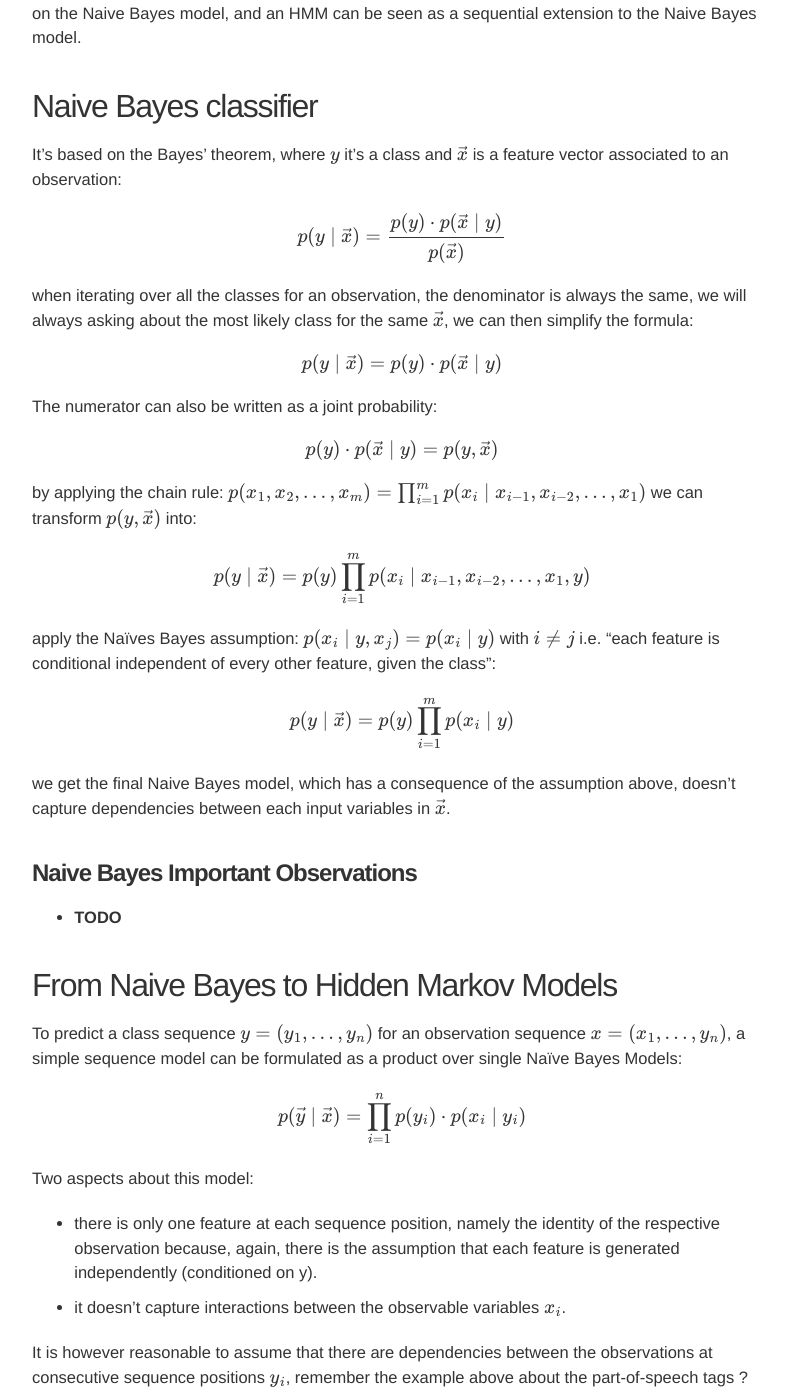
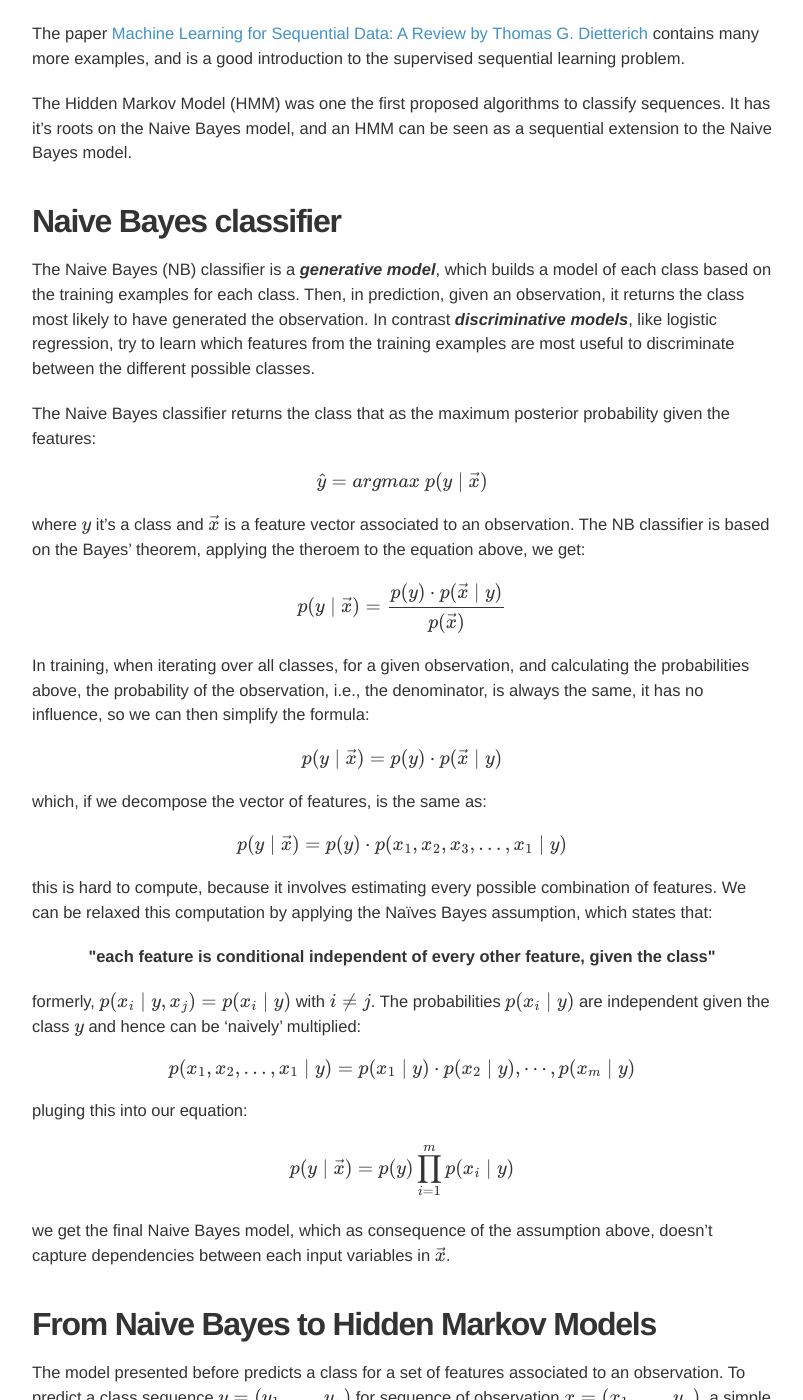
Before and after one commit to davidsbatista/davidsbatista.net, a Jekyll site: the page built from _posts/2017-08-09-Sequential_Supervised_Learning_part_I.md, in a window 1280 px wide and 1400 px high, scrolled down 1030 px. Shown: the whole window, without its empty margins (238-1041 px from the left). Built offline with Jekyll 4.4.1, drawn with Linux system fonts in a browser that asks for light colours; nearby versions of some CDN libraries; some web fonts are replaced; formulas are drawn with MathJax 3; comment, search, counter and statistics services are not loaded; some of the changed text lies outside the part shown.

Commit message:
resuming part I of sequence classifiers

```diff
--- a/_posts/2017-08-09-Sequential_Supervised_Learning_part_I.md
+++ b/_posts/2017-08-09-Sequential_Supervised_Learning_part_I.md
@@ -1,15 +1,17 @@
 ---
 layout: post
-title: Sequence Learning - Hidden Markov Models
+title: Hidden Markov Models
 date: 2017-08-09 00:00:00
-tags: [hidden markov models, sequence modeling, tutorial]
+tags: [hidden markov models, naive bayes, sequence classifier, tutorial]
 categories: [blog]
 comments: true
 disqus_identifier: 20170809
-preview_pic:
+preview_pic: /assets/images/2017-08-09-Sequential_Supervised_Learning_part_I.png
 ---
 
-# __Introduction__
+This is the first post, of a series of posts, about sequential supervised learning applied to Natural Language Processing (NLP). In this post I will write about the classical algorithm for sequence learning, the Hidden Markov Model (HMM), explain how it's related with the Naive Bayes Model and it's limitations.
+
+## __Introduction__
 
 The classical problem in Machine Learning is to learn a classifier that can distinguish between two or more classes, i.e., that can accurately predict a class for a new object given training examples of objects already classified.
 
@@ -30,53 +32,69 @@
 
 The paper [Machine Learning for Sequential Data: A Review by Thomas G. Dietterich](http://web.engr.oregonstate.edu/~tgd/publications/mlsd-ssspr.pdf) contains many more examples, and is a good introduction to the supervised sequential learning problem.
 
-The Hidden Markov Model (HMM) was one the first algorithms to classify sequences. It has it's roots on the Naive Bayes model, and an HMM can be seen as a sequential extension to the Naive Bayes model.
+The Hidden Markov Model (HMM) was one the first proposed algorithms to classify sequences. It has it's roots on the Naive Bayes model, and an HMM can be seen as a sequential extension to the Naive Bayes model.
 
-## Naive Bayes classifier
+## __Naive Bayes classifier__
 
-It's based on the Bayes' theorem, where $$y$$ it's a class and $$\vec{x}$$ is a feature vector associated to an observation:
+The Naive Bayes (NB) classifier is a ___generative model___, which builds a model of each class based on the training examples for each class. Then, in prediction, given an observation, it returns the class most likely to have generated the observation. In contrast ___discriminative models___, like logistic regression, try to learn which features from the training examples are most useful to discriminate between the different possible classes.
+
+The Naive Bayes classifier returns the class that as the maximum posterior probability given the features:
+
+$$ \hat{y} = argmax\ p(y \mid \vec{x})$$
+
+where $$y$$ it's a class and $$\vec{x}$$ is a feature vector associated to an observation. The NB classifier is based on the Bayes' theorem, applying the theroem to the equation above, we get:
 
 $$ p(y \mid \vec{x}) = \frac{p(y) \cdot p(\vec{x} \mid y)}{p(\vec{x})} $$
 
-when iterating over all the classes for an observation, the denominator is always the same, we will always asking about the most likely class for the same $$\vec{x}$$, we can then simplify the formula:
+In training, when iterating over all classes, for a given observation, and calculating the probabilities above, the probability of the observation, i.e., the denominator, is always the same, it has no influence, so we can then simplify the formula:
 
 $$p(y \mid \vec{x}) = p(y) \cdot p(\vec{x} \mid y) $$
 
-The numerator can also be written as a joint probability:
+which, if we decompose the vector of features, is the same as:
 
-$$p(y) \cdot p(\vec{x} \mid y) = p(y,\vec{x})$$
+$$ p(y \mid \vec{x}) = p(y) \cdot p(x_{1}, x_{2}, x_{3}, \dots, x_{1} \mid y) $$
 
-by applying the chain rule: $$p(x_{1}, x_{2}, \dots, x_{m}) = \prod_{i=1}^{m} p(x_{i} \mid x_{i-1}, x_{i-2}, \dots, x_{1})$$ we can transform $$p(y,\vec{x})$$ into:
+this is hard to compute, because it involves estimating every possible combination of features. We can be relaxed this computation by applying the Naïves Bayes assumption, which states that:
 
-$$ p(y \mid \vec{x}) = p(y) \prod_{i=1}^{m} p(x_{i} \mid x_{i-1}, x_{i-2}, \dots, x_{1}, y) $$
+<center>
+<b>
+ "each feature is conditional independent of every other feature, given the class"
+</b>
+ </center>
 
-apply the Naïves Bayes assumption: $$p(x_{i} \mid y,x_{j}) = p(x_{i} \mid y)$$ with $$i \neq j$$ i.e. "each feature is conditional independent of every other feature, given the class":
+formerly, $$p(x_{i} \mid y,x_{j}) = p(x_{i} \mid y)$$ with $$i \neq j$$. The probabilities $$p(x_{i} \mid y)$$ are independent given the class $$y$$ and hence can be ‘naively’ multiplied:
+
+$$ p(x_{1}, x_{2}, \dots, x_{1} \mid y) =  p(x_{1} \mid y) \cdot p(x_{2} \mid y), \cdots, p(x_{m} \mid y)$$
+
+pluging this into our equation:
 
 $$ p(y \mid \vec{x}) = p(y) \prod_{i=1}^{m} p(x_{i} \mid y) $$
 
-we get the final Naive Bayes model, which has a consequence of the assumption above,
-doesn't capture dependencies between each input variables in $$\vec{x}$$.
-
-#### __Naive Bayes Important Observations__
-
-* __TODO__
+we get the final Naive Bayes model, which as consequence of the assumption above, doesn't capture dependencies between each input variables in $$\vec{x}$$.
 
 
-## From Naive Bayes to Hidden Markov Models
+## __From Naive Bayes to Hidden Markov Models__
 
-To predict a class sequence $$y=(y_{1}, \dots, y_{n})$$ for an observation sequence  $$x=(x_{1}, \dots, y_{n})$$, a simple sequence model can be formulated as a product over single Naïve Bayes Models:
+The model presented before predicts a class for a set of features associated to an observation. To predict a class sequence $$y=(y_{1}, \dots, y_{n})$$ for sequence of observation $$x=(x_{1}, \dots, y_{n})$$, a simple sequence model can be formulated as a product over single Naïve Bayes models:
 
 $$ p(\vec{y} \mid \vec{x}) = \prod_{i=1}^{n} p(y_{i}) \cdot p(x_{i} \mid y_{i}) $$
 
 Two aspects about this model:
 
-* there is only one feature at each sequence position, namely the identity of the respective observation because, again, there is the assumption that each feature is generated independently (conditioned on y).
+* there is only one feature at each sequence position, namely the identity of the respective observation due the assumption that each feature is generated independently, conditioned on the class $$y_{i}$$.
 
 * it doesn't capture interactions between the observable variables $$x_{i}$$.
 
 It is however reasonable to assume that there are dependencies between the observations at consecutive sequence positions $$y_{i}$$, remember the example above about the part-of-speech tags ?
 
-The Hidden Markov Model introduces state transition probabilities, first order if it only accounts for the previous state:
+This is where the First-order Hidden Markov Model appears, introducing the __Markov Assumption__:
+
+
+<center>
+<b>
+ "the probability of a particular state is dependent only on the previous state"
+</b>
+ </center>
 
 $$ p(\vec{y} \mid \vec{x}) = \prod_{i=1}^{n} p(y_{i} \mid y_{i-1}) \cdot p(x_{i} \mid y_{i}) $$
 
@@ -88,36 +106,58 @@
 
 ----
 
-## __Hidden Markov Models__
+## __Hidden Markov Model__
 
-Set of states/labels: $$Q = q_{1}, q_{2}, \cdots, q_{N}$$
+A Hidden Markov Model (HMM) is a sequence classifier. As other machine learning algorithms it can be trained, i.e.: given labeled sequences of observations, and then using the learned parameters to assign a sequence of labels given a sequence of observations. Let's define an HMM framework containing the following components:
 
-Set of observations/words: $$O = o_{1}, o_{2}, o_{N}$$
+* states (i.e., labels): $$T = t_{1}, t_{2}, \cdots, t_{N}$$
+* observations (i.e., words) : $$W = w_{1}, w_{2}, \cdots, w_{N}$$
+* two special states: $$t_{start}$$ and $$t_{end}$$ which are not associated with the observation
 
-* An initial probability
-* A final probability
-* A transition probability, matrix A, i.e., the probability from going from one label to another
-* An emission probability, matrix B, i.e., probability of an observation being generated from a state $$q_{i}$$.
+and probabilities relating states and observations:
+
+* __initial probability__: an initial probability distribution over states
+* __final probability__: a final probability distribution over states
+* __transition probability__: a matrix $$A$$ with the probabilities from going from one label to another
+* __emission probability__: a matrix $$B$ with the probabilities of an observation being generated from a state
+
+<figure>
+  <img style="width: 65%; height: 65%" src="/assets/images/2017-08-09-Sequential_Supervised_Learning_part_I.png">
+</figure>
+
+<!--
+picture taken from:
+http://www.cs.virginia.edu/~hw5x/Course/CS6501-Text-Mining/_site/mps/mp3.html
+
+https://liqiangguo.wordpress.com/page/2/
+-->
+
+A First-order Hidden Markov Model has assumptions:
+
+* __Markov Assumption__: the probability of a particular state is dependent only on the previous state.
+
+* __Output Independence__: the probability of an output observation $$w_{i}$$ depends only on the state that produced the observation $$t_{i}$$ and not on any other states or any other observations.
+
 
 Within this framework we can define 3 three major problems which can be efficiently solved by relying on dynamic programming and by making use of the independence assumptions of the HMM model.
 
-#### __1 - Computing the likelihood of an observation sequence__
+#### __Likelihood: computing the probability of an observation sequence__
 
-* Given an HMM λ = (A,B) and an observation sequence $$O = o1,o2,...,oT$$
-* How to determine the likelihood $$P(O\|λ)$$
+* Given an HMM $$\gamma$$ = ($$A$$,$$B$$) and an observation sequence $$W = w_{1}, w_{2}, \dots, w_{T}$$
+* How to determine the likelihood $$P( W \mid λ)$$, i.e., what is the probability of this observation sequence ?
 * Forward algorithm
 
-#### __2 - Finding best label sequence for an observation sequence__
+#### __Decoding: finding best label sequence for an observation sequence__
 
-* Given an HMM λ = (A,B) and sequence of observations O = o1,o2,...,oT
-* How to find the most probable sequence of states Q = q1q2q3 ...qT ?
+* Given an HMM $$\gamma$$ = ($$A$$,$$B$$) and an observation sequence $$W = w_{1}, w_{2}, \cdots, w_{T}$$
+* How to find the most probable sequence of states $$T = t_{1}, t_{2}, t_{3}, \dots, t_{T}$$ ?
 * Posterior Decoding or minimum risk decoding
 * Viterbi
 
-#### __3 - Learning the HMM parameters__
+#### __Learning: learn the HMM parameters__
 
-* Given an observation sequence O and the set of possible states in the HMM
-* How to learn the HMM parameters A and B
+* Given an observation sequence $$W$$ and the set of possible states $$T$$ in the HMM
+* How to learn the HMM parameters $$A$$ and $$B$$
 * Forward-Backward
 * Baum-Welch algorithm
 
@@ -132,11 +172,13 @@
 
 #### __HMM Important Observations__
 
-* There is only one feature at each word/sequence position, namely the identity i.e., the value of the respective observation.
+* There is only one feature at each word/observation in the sequence, namely the identity i.e., the value of the respective observation.
 
-* Each state depends only on its immediate predecessor, that is, each state $$y_{i}$$ is independent of all its ancestors $$y_{1}, y_{2}, \dots, y_{i-2}$$ given its previous state $$y_{i-1}$$.
+* Each state depends only on its immediate predecessor, that is, each state $$t_{i}$$ is independent of all its ancestors $$t_{1}, t_{2}, \dots, t_{i-2}$$ given its previous state $$t_{i-1}$$.
 
-* Each observation variable $$x_{i}$$ depends only on the current state $$y_{i}$$.
+* Each observation variable $$w_{i}$$ depends only on the current state $$t_{i}$$.
 
 
-Both models presented before, the Naïve Bayes and the Hidden Markov models are generative models, that is, they model the joint distribution $p(y, x)$.
+## __Links / Papers__
+
+* [Chapter 6: "Naive Bayes and Sentiment Classification" in Speech and Language Processing. Daniel Jurafsky & James H. Martin](https://web.stanford.edu/~jurafsky/slp3/6.pdf)
```
Also changed, not shown: _posts/2017-08-10-Sequential_Supervised_Learning_part_II.md (added, +104 -0 lines), _posts/2017-08-11-Sequential_Supervised_Learning_part_III.md (added, +35 -0 lines), assets/images/2017-08-09-Sequential_Supervised_Learning_part_I.png (added).
